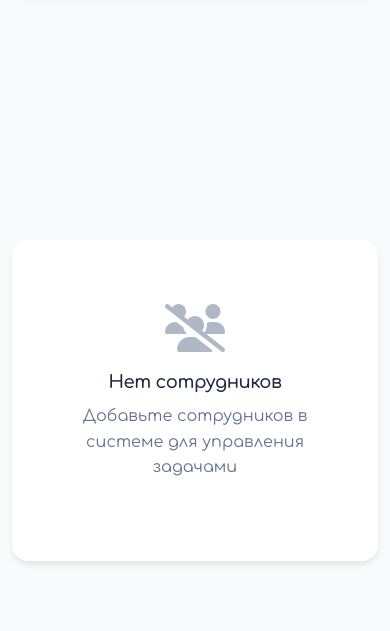
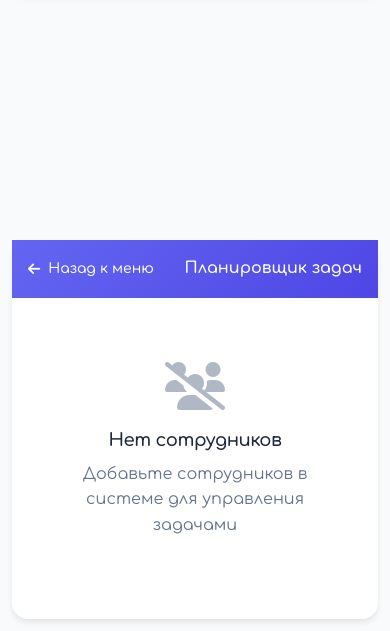
Before and after one commit to deathdaycome/MYBOTTZ, a Flask app: template app/admin/templates/tasks.html in a window 390 px wide. Shown: the part 1080-1711 px from the top of the page. Before the commit the page ends 1644 px from the top, so only its background shows below. Run offline with Flask 3, Linux system fonts and the light colour scheme; the template is opened without the code that fills it, so the values that code supplies are empty.

Commit message:
Enable external access to admin panel and improve mobile UI
- Change admin panel host from 127.0.0.1 to 0.0.0.0 for external access
- Add mobile navigation for task scheduler
- Fix mobile CSS for better responsive design

🤖 Generated with [Claude Code](https://claude.ai/code)

Co-Authored-By: Claude <noreply@anthropic.com>

```diff
--- a/app/admin/static/css/tasks.css
+++ b/app/admin/static/css/tasks.css
@@ -551,10 +551,34 @@ h4 {
 
 /* Мобильные устройства */
 @media (max-width: 992px) {
+    /* ПРИНУДИТЕЛЬНО СКРЫВАЕМ SIDEBAR */
+    body.tasks-page .sidebar {
+        display: none !important;
+        transform: translateX(-100%) !important;
+        visibility: hidden !important;
+    }
+
+    /* ПРИНУДИТЕЛЬНО СКРЫВАЕМ МОБИЛЬНОЕ МЕНЮ */
+    body.tasks-page .btn.d-lg-none {
+        display: none !important;
+    }
+
+    /* ПРИНУДИТЕЛЬНО СКРЫВАЕМ OVERLAY */
+    body.tasks-page .mobile-overlay {
+        display: none !important;
+    }
+
     /* Основной контейнер */
     body.tasks-page .main-content {
         margin-left: 0 !important;
         padding: 1rem !important;
+        width: 100% !important;
+        max-width: 100% !important;
+    }
+
+    /* Скрываем основной заголовок на мобильных */
+    body.tasks-page .w-100 > .d-flex:first-child {
+        display: none !important;
     }
 
     /* Статистика */
@@ -602,6 +626,37 @@ h4 {
     .mobile-task-view {
         display: block !important;
     }
+
+    /* Мобильная навигация для планировщика */
+    .mobile-task-nav {
+        display: flex !important;
+        align-items: center;
+        justify-content: space-between;
+        background: linear-gradient(135deg, #6366f1, #4f46e5);
+        color: white;
+        padding: 1rem;
+        margin: -1rem -1rem 1rem -1rem;
+        border-radius: 0;
+    }
+
+    .mobile-nav-back {
+        display: flex !important;
+        align-items: center;
+        color: white;
+        text-decoration: none;
+        font-weight: 500;
+        font-size: 0.875rem;
+    }
+
+    .mobile-nav-back:hover {
+        color: rgba(255, 255, 255, 0.8);
+        text-decoration: none;
+    }
+
+    .mobile-nav-title {
+        font-weight: 600;
+        font-size: 1rem;
+    }
 }
 
 /* Мобильная версия планировщика */
@@ -611,6 +666,11 @@ h4 {
     border-radius: 16px;
     padding: 1rem;
     box-shadow: 0 4px 6px -1px rgb(0 0 0 / 0.1);
+}
+
+/* Мобильная навигация скрыта на десктопе */
+.mobile-task-nav {
+    display: none;
 }
 
 .mobile-employee-selector {
--- a/app/admin/templates/tasks.html
+++ b/app/admin/templates/tasks.html
@@ -127,6 +127,15 @@ document.addEventListener('DOMContentLoaded', function() {
 
 <!-- Мобильная версия планировщика -->
 <div class="mobile-task-view" id="mobileTaskView">
+    <!-- Мобильная навигация -->
+    <div class="mobile-task-nav">
+        <a href="/admin/" class="mobile-nav-back">
+            <i class="fas fa-arrow-left me-2"></i>
+            Назад к меню
+        </a>
+        <div class="mobile-nav-title">Планировщик задач</div>
+    </div>
+
     {% if employees %}
     <!-- Селектор исполнителей -->
     <div class="mobile-employee-selector">
--- a/run_admin.py
+++ b/run_admin.py
@@ -45,7 +45,7 @@ async def run_admin_panel():
     # Конфигурация сервера
     config = uvicorn.Config(
         app=app,
-        host="127.0.0.1",  # Локальный доступ для безопасности
+        host="0.0.0.0",  # Внешний доступ
         port=settings.ADMIN_PORT,
         reload=False,
         log_level="info"
```
